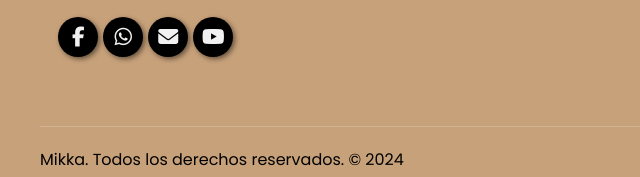
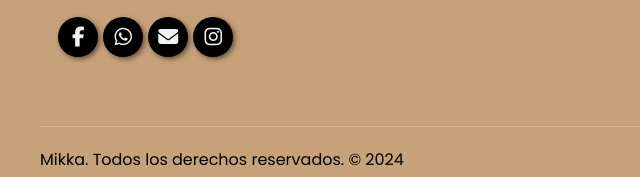
Before and after one commit to emibusta9/mikkastore, a plain HTML site: page index.html in a window 1280 px wide. Shown: the part 3764-3941 px from the top of the page, 0-640 px from the left. Drawn offline with Linux system fonts and the light colour scheme.

Commit message:
Update index.html logo instagram

```diff
--- a/index.html
+++ b/index.html
@@ -515,7 +515,7 @@
 								<a href="#" class="fa fa-facebook"></a>
 								<a href="#" class="fa fa-whatsapp"></a>
 								<a href="#" class="fa fa-envelope"></a>
-								<a href="#" class="fa fa-youtube"></a>
+								<a href="#" class="fa fa-instagram"></a>
 							</section>
 						</div>
 					</div>
```
